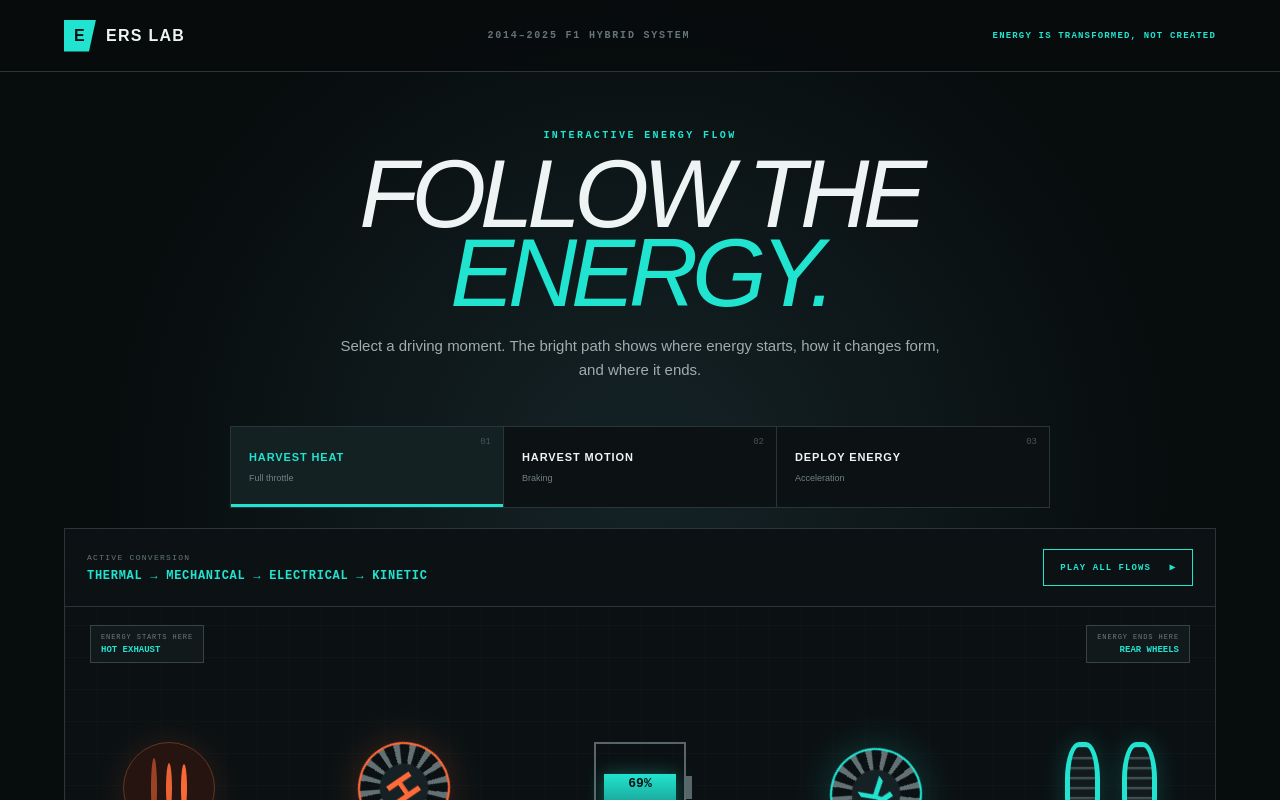
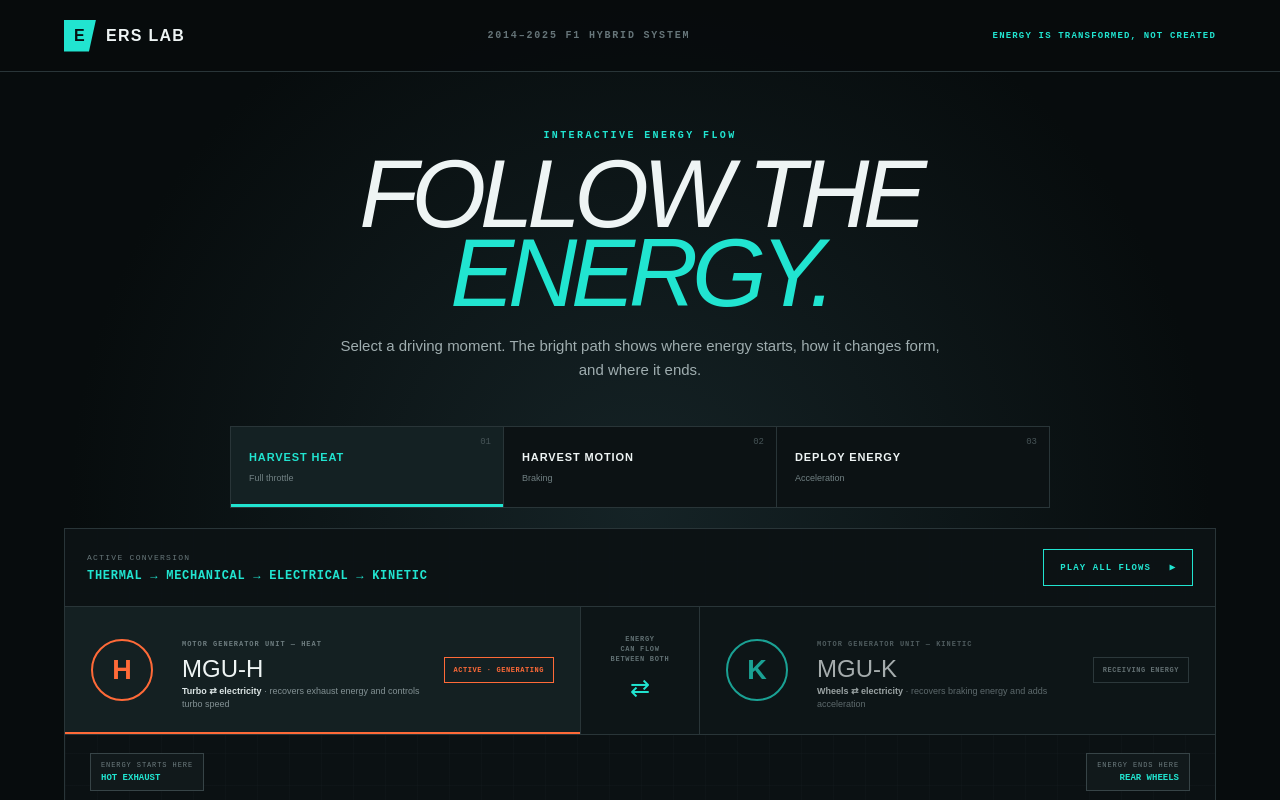
Before and after one commit to mollayo6666-prog/MGU-K-MGU-H, a Next.js app: page / in a window 1280 px wide. Shown: the top 800 px of the page. Built offline with nearby package versions, Linux system fonts and the light colour scheme.

Commit message:
Keep both MGU units visible in energy flow

```diff
--- a/app/globals.css
+++ b/app/globals.css
@@ -33,6 +33,22 @@ h1 em { color:var(--cyan); font-style:inherit; }
 .stageHeader strong { color:var(--cyan); font:700 12px monospace; letter-spacing:.06em; }
 .stageHeader button { padding:12px 16px; border:1px solid var(--cyan); background:transparent; color:var(--cyan); font:800 9px monospace; letter-spacing:.12em; cursor:pointer; }
 .stageHeader button b { margin-left:12px; }
+.bothUnits { display:grid; grid-template-columns:1fr 120px 1fr; align-items:stretch; border-bottom:1px solid var(--line); background:#0d1517; }
+.unitSummary { min-width:0; display:grid; grid-template-columns:72px 1fr auto; gap:19px; align-items:center; padding:22px 26px; opacity:.68; transition:.3s; }
+.unitSummary.active { opacity:1; background:#142022; box-shadow:inset 0 -2px var(--cyan); }
+.hSummary.active { box-shadow:inset 0 -2px var(--orange); }
+.summaryBadge { width:62px; height:62px; display:grid; place-items:center; border:2px solid var(--cyan); border-radius:50%; color:var(--cyan); font-size:27px; font-weight:900; }
+.hSummary .summaryBadge { border-color:var(--orange); color:var(--orange); }
+.unitSummary span { color:#6e7d80; font:700 7px monospace; letter-spacing:.14em; }
+.unitSummary h2 { margin:4px 0; font-size:24px; line-height:1; }
+.unitSummary p { margin:0; color:#839194; font-size:9px; line-height:1.45; }
+.unitSummary p b { color:#dce5e5; }
+.unitSummary>strong { padding:8px 9px; border:1px solid #3b494c; color:#8a999c; font:700 7px monospace; letter-spacing:.08em; white-space:nowrap; }
+.unitSummary.active>strong { border-color:var(--cyan); color:var(--cyan); }
+.hSummary.active>strong { border-color:var(--orange); color:var(--orange); }
+.unitJoin { display:grid; place-items:center; align-content:center; gap:5px; text-align:center; border-left:1px solid var(--line); border-right:1px solid var(--line); color:#617073; }
+.unitJoin span { font:700 7px monospace; line-height:1.4; letter-spacing:.1em; }
+.unitJoin i { color:var(--cyan); font-style:normal; font-size:24px; }
 .energyMap { min-height:430px; display:grid; grid-template-columns:1fr .5fr 1fr .5fr 1fr .5fr 1fr .5fr 1fr; align-items:center; padding:54px 25px 38px; position:relative; }
 .energyNode,.machineNode { min-width:0; text-align:center; position:relative; opacity:.35; transition:.35s; }
 .energyNode.on,.machineNode.on { opacity:1; }
@@ -94,6 +110,6 @@ h1 em { color:var(--cyan); font-style:inherit; }
 .update p { margin:0; color:#a59a95; font-size:11px; }
 footer { padding:24px clamp(22px,5vw,72px); border-top:1px solid var(--line); display:flex; justify-content:space-between; color:#58676a; font:8px monospace; letter-spacing:.13em; }
 @keyframes spin{to{transform:rotate(360deg)}} @keyframes heat{50%{height:65px;opacity:.35}} @keyframes travel{50%{opacity:1;transform:translateX(9px)}} @keyframes wheels{to{background-position:0 10px}}
-@media(max-width:1050px){.energyMap{grid-template-columns:1fr .35fr 1fr .35fr 1fr;row-gap:48px}.heatNode{grid-column:1}.first{grid-column:2}.hNode{grid-column:3}.second{grid-column:4}.batteryNode{grid-column:5}.third{grid-column:4;grid-row:2;transform:scaleX(-1)}.kNode{grid-column:3;grid-row:2}.fourth{grid-column:2;grid-row:2;transform:scaleX(-1)}.wheelNode{grid-column:1;grid-row:2}.energyMap{min-height:680px}.mode-heat .sourceFlag,.mode-brake .destinationFlag{left:25px;right:auto}.mode-heat .destinationFlag,.mode-brake .sourceFlag,.mode-boost .destinationFlag{right:25px;left:auto}.lesson{grid-template-columns:1fr}.lesson>div{min-height:0}.losses{margin-left:22px;margin-right:22px}}
-@media(max-width:700px){.law{display:none}.era{margin-left:auto;margin-right:0;font-size:8px}.hero{padding-top:42px}.modePicker{display:grid;grid-template-columns:1fr}.modePicker button{border-right:0;border-bottom:1px solid var(--line);min-height:66px}.energyMap{display:flex;flex-direction:column;gap:20px;padding:90px 24px 35px}.connector{width:90px;height:38px;transform:rotate(90deg)!important}.energyNode,.machineNode{width:100%}.energyMap .third,.energyMap .fourth{transform:rotate(90deg)!important}.reverse .energyMap{flex-direction:column-reverse;padding-top:90px}.flowExplanation{grid-template-columns:45px 1fr}.key{grid-column:1 / -1}.stageHeader{align-items:flex-start;gap:16px}.stageHeader strong{font-size:9px}.stageHeader button{white-space:nowrap}.losses{grid-template-columns:55px 1fr}.losses p{grid-column:1/-1}.sourceFlag,.destinationFlag{top:20px!important;left:18px!important;right:auto!important;text-align:left}.destinationFlag{left:auto!important;right:18px!important;text-align:right}.lessonTitle h2{font-size:25px}footer{flex-direction:column;gap:10px}}
+@media(max-width:1050px){.bothUnits{grid-template-columns:1fr}.unitJoin{min-height:66px;border:1px solid var(--line);border-left:0;border-right:0;display:flex;justify-content:center;gap:18px}.unitJoin span br{display:none}.energyMap{grid-template-columns:1fr .35fr 1fr .35fr 1fr;row-gap:48px}.heatNode{grid-column:1}.first{grid-column:2}.hNode{grid-column:3}.second{grid-column:4}.batteryNode{grid-column:5}.third{grid-column:4;grid-row:2;transform:scaleX(-1)}.kNode{grid-column:3;grid-row:2}.fourth{grid-column:2;grid-row:2;transform:scaleX(-1)}.wheelNode{grid-column:1;grid-row:2}.energyMap{min-height:680px}.mode-heat .sourceFlag,.mode-brake .destinationFlag{left:25px;right:auto}.mode-heat .destinationFlag,.mode-brake .sourceFlag,.mode-boost .destinationFlag{right:25px;left:auto}.lesson{grid-template-columns:1fr}.lesson>div{min-height:0}.losses{margin-left:22px;margin-right:22px}}
+@media(max-width:700px){.law{display:none}.era{margin-left:auto;margin-right:0;font-size:8px}.hero{padding-top:42px}.modePicker{display:grid;grid-template-columns:1fr}.modePicker button{border-right:0;border-bottom:1px solid var(--line);min-height:66px}.unitSummary{grid-template-columns:55px 1fr;padding:18px}.summaryBadge{width:50px;height:50px}.unitSummary>strong{grid-column:1/-1;text-align:center}.energyMap{display:flex;flex-direction:column;gap:20px;padding:90px 24px 35px}.connector{width:90px;height:38px;transform:rotate(90deg)!important}.energyNode,.machineNode{width:100%}.energyMap .third,.energyMap .fourth{transform:rotate(90deg)!important}.reverse .energyMap{flex-direction:column-reverse;padding-top:90px}.flowExplanation{grid-template-columns:45px 1fr}.key{grid-column:1 / -1}.stageHeader{align-items:flex-start;gap:16px}.stageHeader strong{font-size:9px}.stageHeader button{white-space:nowrap}.losses{grid-template-columns:55px 1fr}.losses p{grid-column:1/-1}.sourceFlag,.destinationFlag{top:20px!important;left:18px!important;right:auto!important;text-align:left}.destinationFlag{left:auto!important;right:18px!important;text-align:right}.lessonTitle h2{font-size:25px}footer{flex-direction:column;gap:10px}}
 @media(prefers-reduced-motion:reduce){*{animation:none!important;scroll-behavior:auto!important}}
--- a/app/simulator.tsx
+++ b/app/simulator.tsx
@@ -92,6 +92,20 @@ export default function Simulator() {
             <button onClick={() => setPlaying(!playing)}>{playing ? "PAUSE" : "PLAY ALL FLOWS"} <b>{playing ? "Ⅱ" : "▶"}</b></button>
           </div>
 
+          <div className="bothUnits">
+            <div className={`unitSummary hSummary ${mode === "heat" ? "active" : ""}`}>
+              <div className="summaryBadge">H</div>
+              <div><span>MOTOR GENERATOR UNIT — HEAT</span><h2>MGU-H</h2><p><b>Turbo ⇄ electricity</b> · recovers exhaust energy and controls turbo speed</p></div>
+              <strong>{mode === "heat" ? "ACTIVE · GENERATING" : "AVAILABLE"}</strong>
+            </div>
+            <div className="unitJoin"><span>ENERGY<br />CAN FLOW<br />BETWEEN BOTH</span><i>⇄</i></div>
+            <div className={`unitSummary kSummary ${mode === "brake" || mode === "boost" ? "active" : ""}`}>
+              <div className="summaryBadge">K</div>
+              <div><span>MOTOR GENERATOR UNIT — KINETIC</span><h2>MGU-K</h2><p><b>Wheels ⇄ electricity</b> · recovers braking energy and adds acceleration</p></div>
+              <strong>{mode === "brake" ? "ACTIVE · GENERATING" : mode === "boost" ? "ACTIVE · MOTORING" : "RECEIVING ENERGY"}</strong>
+            </div>
+          </div>
+
           <div className="energyMap">
             <div className="sourceFlag"><small>ENERGY STARTS HERE</small><b>{data.source}</b></div>
             <div className="destinationFlag"><small>ENERGY ENDS HERE</small><b>{data.destination}</b></div>
```
